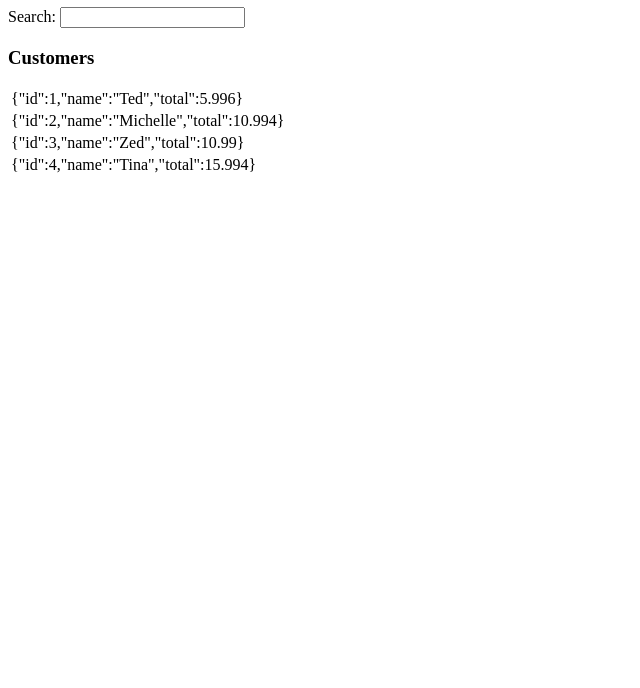
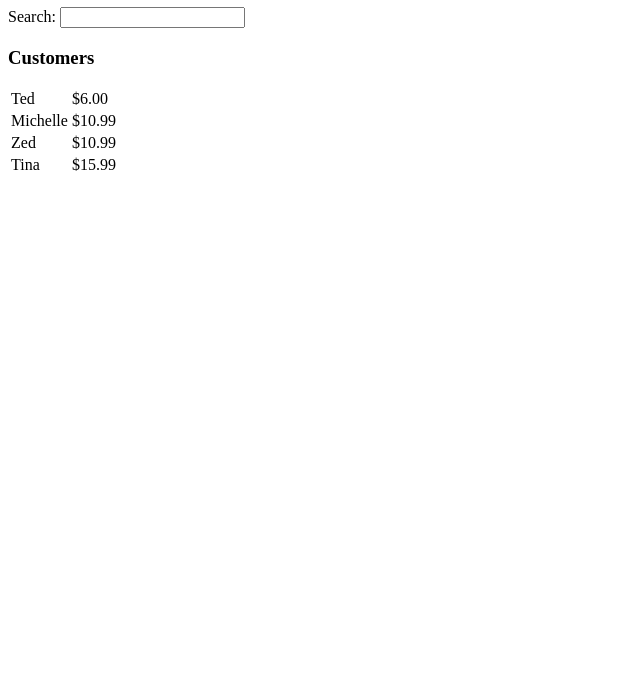
Before and after one commit to seksenov/ksangular1, a plain HTML site: page Index.html in a window 1280 px wide. Shown: the part 112-800 px from the top of the page, without its empty margins (0-640 px from the left). Drawn offline with Linux system fonts and the light colour scheme.

Commit message:
updating Index.html

```diff
--- a/Index.html
+++ b/Index.html
@@ -18,8 +18,8 @@
       <h3>Customers</h3>
       <table>
         <tr ng-repeat="cust in customers | filter:searchText">
-          <td>{{ cust }}</td>
-          <td></td>
+          <td>{{ cust.name }}</td>
+          <td>{{ cust.total | currency}}</td>
         </tr>
       </table>
     </div>
```
